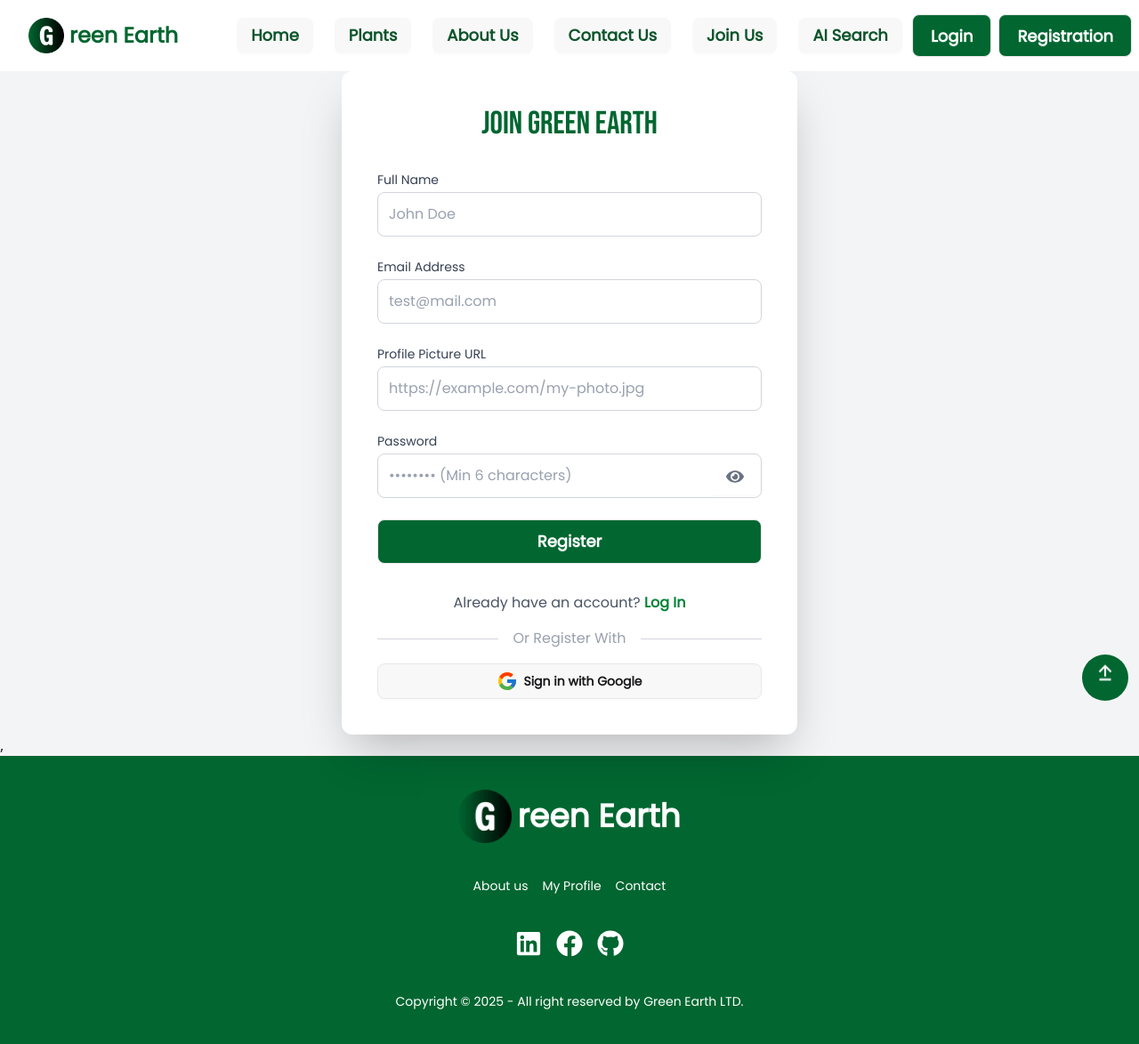
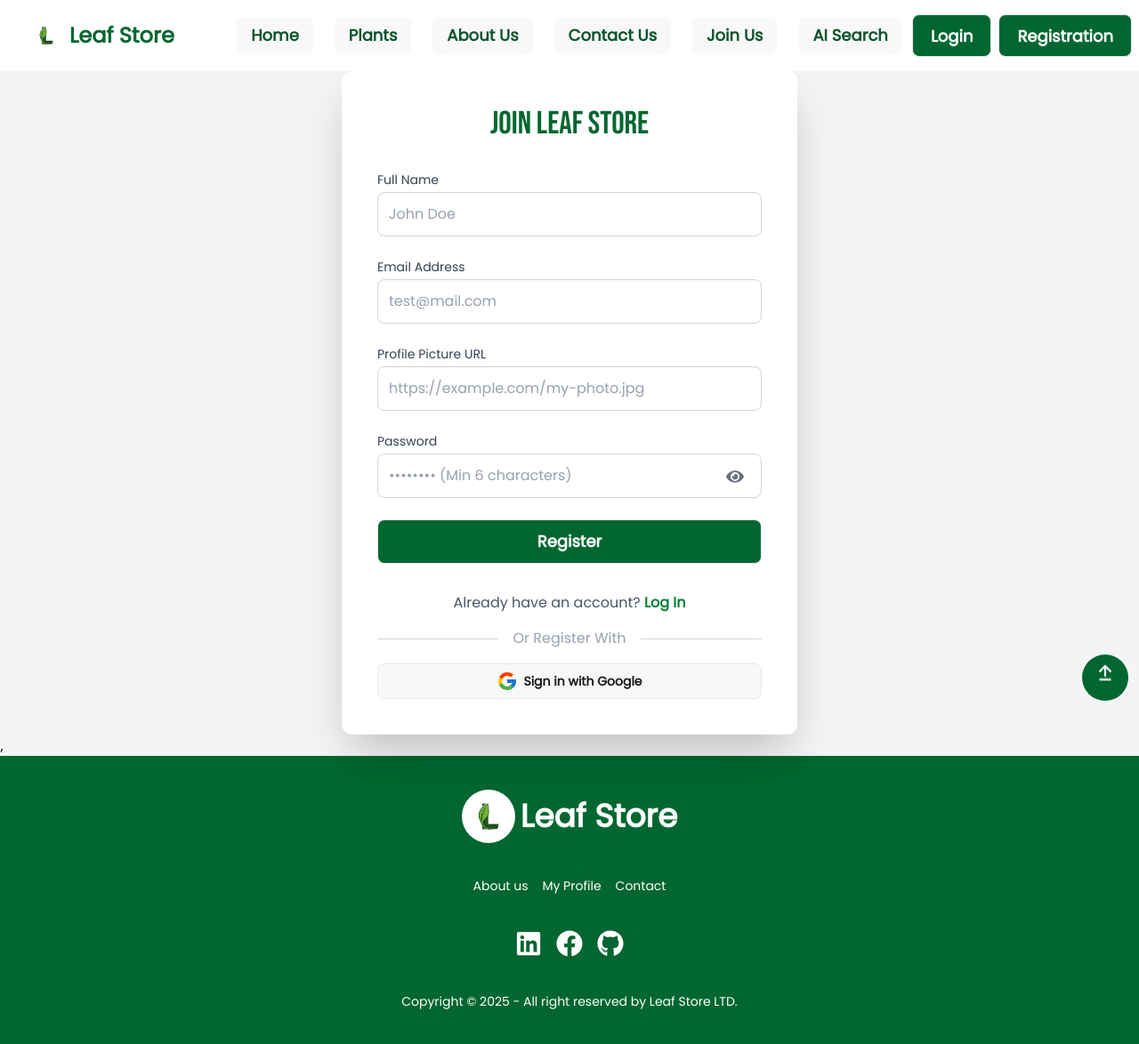
Before and after one commit to AtikHasan16/Green-Nest, a React (Vite) app: page /registration in a window 1280 px wide. Shown: the whole page at 89% size. Built offline with nearby package versions, Linux system fonts and the light colour scheme; no server answers.

Commit message:
chnaged name of the site

```diff
--- a/index.html
+++ b/index.html
@@ -19,7 +19,7 @@
       href="https://fonts.googleapis.com/css2?family=Bebas+Neue&family=Poppins&display=swap"
       rel="stylesheet"
     />
-    <title>Green Earth</title>
+    <title>Leaf Store</title>
   </head>
   <body>
     <div id="root"></div>
--- a/src/Components/Footer.jsx
+++ b/src/Components/Footer.jsx
@@ -19,9 +19,9 @@ const Footer = () => {
             className="btn md:btn-xl text-white bg-transparent border-none shadow-none text-4xl flex justify-center items-center"
           >
             <figure className="w-15">
-              <img src={logo} alt="" />
+              <img src={logo} alt="" className="rounded-full" />
             </figure>
-            reen Earth
+            Leaf Store
           </Link>
         </div>
         <nav className="grid grid-flow-col gap-4">
@@ -53,8 +53,8 @@ const Footer = () => {
         </nav>
         <aside>
           <p>
-            Copyright © {new Date().getFullYear()} - All right reserved by
-            Green Earth LTD.
+            Copyright © {new Date().getFullYear()} - All right reserved by Leaf
+            Store LTD.
           </p>
         </aside>
       </footer>
--- a/src/Components/Navbar.jsx
+++ b/src/Components/Navbar.jsx
@@ -112,7 +112,7 @@ const Navbar = () => {
               <figure className="w-10">
                 <img src={logo} alt="" />
               </figure>
-              reen Earth
+              Leaf Store
             </Link>
           </div>
           <div className="navbar-center hidden xl:flex">
--- a/src/Pages/About.jsx
+++ b/src/Pages/About.jsx
@@ -56,7 +56,7 @@ const About = () => {
             <div className="h-1 w-24 bg-green-600 mx-auto"></div>
           </div>
           <p className="text-lg md:text-xl text-gray-700 leading-relaxed text-center mb-8">
-            At Green Earth, we're dedicated to making plant parenting accessible,
+            At Leaf Store, we're dedicated to making plant parenting accessible,
             convenient, and successful for everyone. In a concrete world, we
             bring the green to you.
           </p>
@@ -75,7 +75,7 @@ const About = () => {
         <div className="max-w-6xl mx-auto">
           <div className="text-center mb-16">
             <h2 className="font-bebas text-5xl md:text-6xl text-green-900 mb-6">
-              Why Choose Green Earth?
+              Why Choose Leaf Store?
             </h2>
             <div className="h-1 w-24 bg-green-600 mx-auto"></div>
           </div>
@@ -130,7 +130,7 @@ const About = () => {
           </p>
           <p className="text-lg md:text-xl font-light">
             Let's grow something beautiful together. Join thousands of happy
-            gardeners who've transformed their spaces with Green Earth.
+            gardeners who've transformed their spaces with Leaf Store.
           </p>
         </div>
       </section>
--- a/src/Pages/BeVolunteer.jsx
+++ b/src/Pages/BeVolunteer.jsx
@@ -5,7 +5,7 @@ import { FaCertificate, FaLeaf, FaTruck, FaHandsHelping } from "react-icons/fa";
 const BeVolunteer = () => {
   const handleSubmit = (e) => {
     e.preventDefault();
-    toast.success("Welcome to the Green Earth Team! Please fill-up the form.");
+    toast.success("Welcome to the Leaf Store Team! Please fill-up the form.");
     e.target.reset();
     setTimeout(() => {
       window.open("https://forms.gle/2xdpm6ACJHn2q3Yc8");
@@ -37,7 +37,7 @@ const BeVolunteer = () => {
 
   return (
     <>
-      <title>Green Earth - Be a Volunteer</title>
+      <title>Leaf Store - Be a Volunteer</title>
       <div className="min-h-screen poppins bg-white">
         {/* Hero Section */}
         <section className="relative h-[400px] flex items-center justify-center bg-green-900 text-white overflow-hidden">
@@ -61,7 +61,7 @@ const BeVolunteer = () => {
           </h2>
           <div className="h-1 w-24 bg-green-600 mx-auto mb-8"></div>
           <p className="text-gray-600 text-lg leading-relaxed">
-            At Green Earth, volunteers are the heart of our mission. Whether
+            At Leaf Store, volunteers are the heart of our mission. Whether
             you're passionate about environmental conservation, love gardening,
             or simply want to give back to your society, there's a place for you
             here. Connect with nature, meet like-minded people, and make a
--- a/src/Pages/Contact.jsx
+++ b/src/Pages/Contact.jsx
@@ -14,7 +14,7 @@ const contactInfo = [
   {
     icon: "✉️",
     title: "Email Us",
-    content: "support@greenearth.com",
+    content: "support@leafstore.com",
   },
   {
     icon: "🕐",
--- a/src/Pages/Home.jsx
+++ b/src/Pages/Home.jsx
@@ -13,7 +13,7 @@ const Home = () => {
   //   console.log(plantDataSliced);
   return (
     <>
-      <title>Green Earth - Home</title>
+      <title>Leaf Store - Home</title>
       <div className="min-h-screen poppins">
         <div>
           <Hero></Hero>
--- a/src/Pages/Login.jsx
+++ b/src/Pages/Login.jsx
@@ -44,7 +44,7 @@ const Login = () => {
     googleLogin()
       .then(() => {
         setLoading(false);
-        toast.success("Welcome to Green Earth ");
+        toast.success("Welcome to Leaf Store ");
         navigate(`${location.state ? location.state : "/"}`);
       })
       .catch((error) => {
@@ -55,11 +55,11 @@ const Login = () => {
 
   return (
     <>
-      <title>Green Earth - Login</title>
+      <title>Leaf Store - Login</title>
       <div className="min-h-[calc(100dvh-150px)] flex items-center justify-center poppins">
         <div className="bg-white p-8 md:py-10 rounded-xl shadow-2xl w-full max-w-md mx-4">
           <h2 className="text-4xl font-bebas text-center text-green-800 mb-8">
-            Green Earth Login
+            Leaf Store Login
           </h2>
 
           {/* Login Form */}
--- a/src/Pages/MyProfile.jsx
+++ b/src/Pages/MyProfile.jsx
@@ -42,11 +42,11 @@ const MyProfile = () => {
   };
   return (
     <>
-      <title>Green Earth - Profile</title>
+      <title>Leaf Store - Profile</title>
       <div className=" md:p-10 flex items-center justify-center poppins ">
         <div className="md:border-4 border-green-800 rounded-4xl bg-white p-10 w-2xl">
           <h2 className="text-4xl font-bebas text-center text-green-800 mb-8">
-            Green Earth Profile
+            Leaf Store Profile
           </h2>
 
           {/* Profile Display Section */}
--- a/src/Pages/PlantDetails.jsx
+++ b/src/Pages/PlantDetails.jsx
@@ -45,7 +45,7 @@ const PlantDetailPage = () => {
 
   return (
     <>
-      <title>Green Earth - Plant Details</title>
+      <title>Leaf Store - Plant Details</title>
       <div className="min-h-screen  poppins py-16">
         <div className="container mx-auto px-4">
           <div className="  transition">
--- a/src/Pages/Plants.jsx
+++ b/src/Pages/Plants.jsx
@@ -34,7 +34,7 @@ const Plants = () => {
 
   return (
     <>
-      <title>Green Earth - Plants</title>
+      <title>Leaf Store - Plants</title>
 
       <div className="p-4 md:p-10 ">
         <Container>
--- a/src/Pages/Registration.jsx
+++ b/src/Pages/Registration.jsx
@@ -38,7 +38,7 @@ const Registration = () => {
         updateUserProfile(userName, userPhoto, email)
           .then(() => {
             setLoading(false);
-            toast.success("Welcome to Green Earth ");
+            toast.success("Welcome to Leaf Store ");
             navigate("/");
           })
           .catch((error) => {
@@ -60,7 +60,7 @@ const Registration = () => {
     googleLogin()
       .then(() => {
         setLoading(false);
-        toast.success("Welcome to Green Earth ");
+        toast.success("Welcome to Leaf Store ");
         navigate(`${location.state ? location.state : "/"}`);
       })
       .catch((error) => {
@@ -72,12 +72,12 @@ const Registration = () => {
 
   return (
     <>
-      <title>Green Earth - Sign Up</title>
+      <title>Leaf Store - Sign Up</title>
       <div className="md:min-h-[calc(100dvh-70px)]  md:bg-gray-100 flex items-center justify-center poppins">
         <div className="bg-white p-8 md:p-10 rounded-xl md:shadow-2xl w-full max-w-lg mx-4">
           {/* Title */}
           <h2 className="text-4xl font-bebas text-center text-green-800 mb-8">
-            Join Green Earth
+            Join Leaf Store
           </h2>
 
           {/* Registration Form */}
```
Also changed, not shown: src/assets/images/logo.png.
